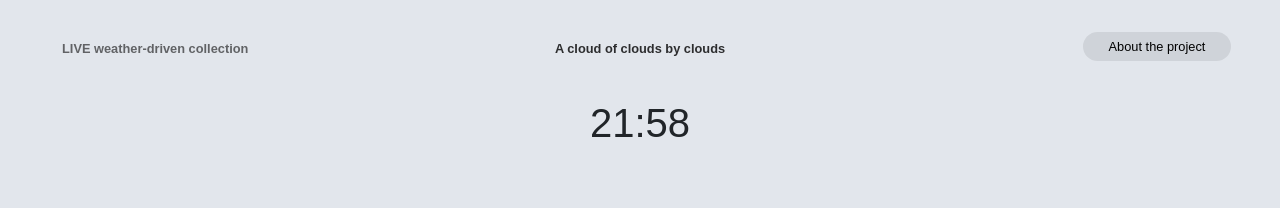
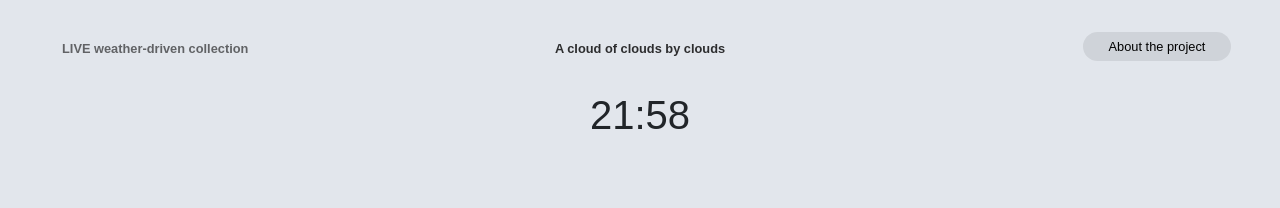
Before and after one commit to 600mt/cloudscloudsclouds_2, a plain HTML site: page index.html in a window 1280 px wide. Drawn offline with nearby package versions, Linux system fonts and the light colour scheme; no server answers; a web font is replaced by a local one.

Commit message:
line-height:280

```diff
--- a/index.html
+++ b/index.html
@@ -116,6 +116,7 @@
     margin-bottom: 1vh;
     align-items: center;
     position:relative;
+    line-height:280%;
   }
   .graph {
     display:block;
```
